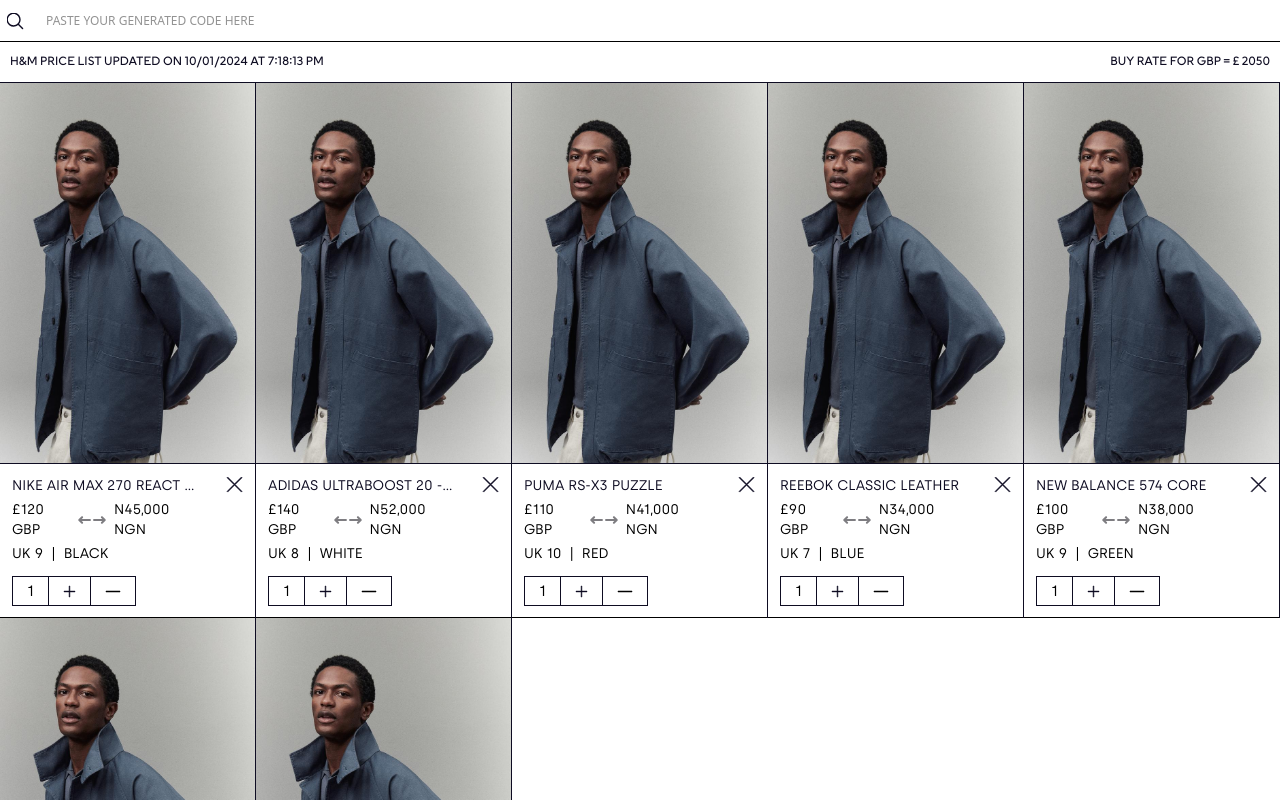
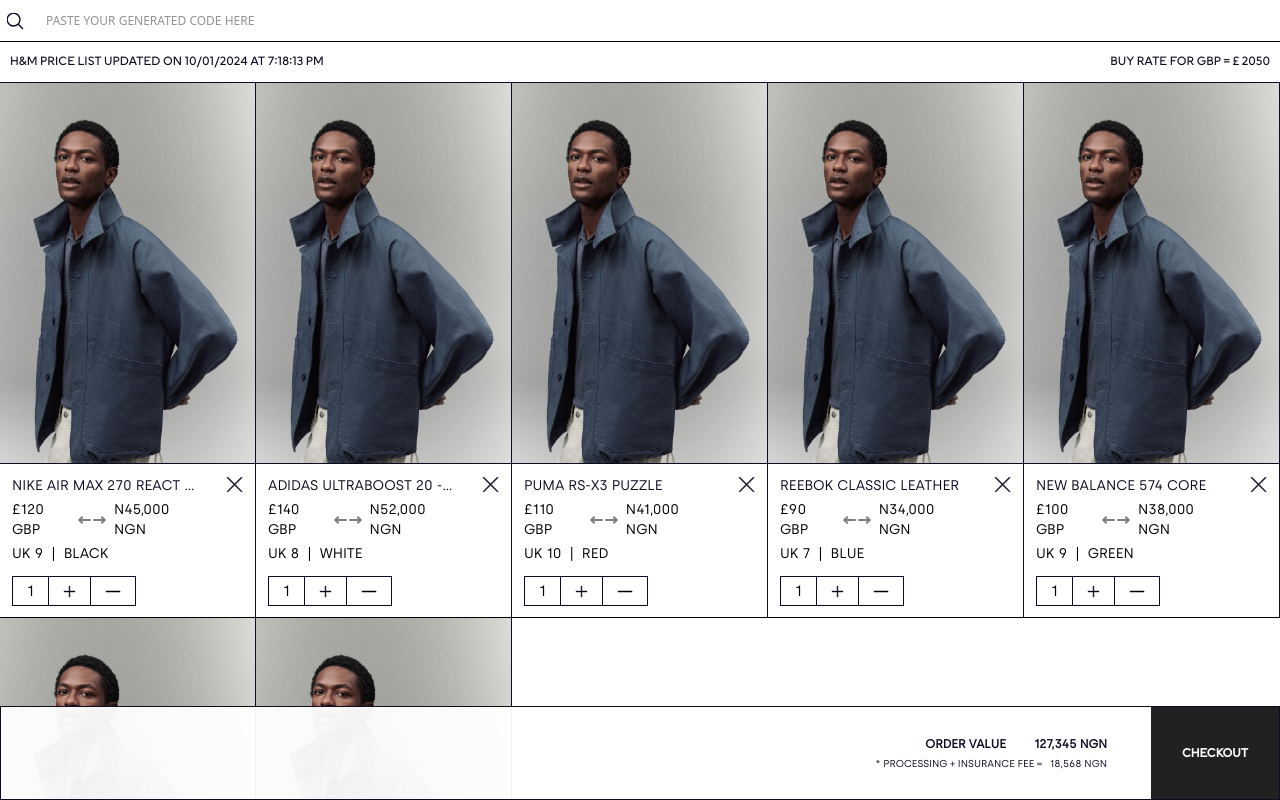
Before and after one commit to Shopaxa-global/Frontend, a Next.js app: page /cart/1 in a window 1280 px wide. Shown: the top 800 px of the page. Built offline with nearby package versions, Linux system fonts and the light colour scheme.

Commit message:
update: add sub total banner

```diff
--- a/components/compound/CartLayout/index.tsx
+++ b/components/compound/CartLayout/index.tsx
@@ -79,8 +79,8 @@ const CartLayout = () => {
   return (
     <main className="body z-[15] min-h-dvh grid grid-rows-[auto_1fr_auto]">
       <NavSearchbar addMargin={false} />
-      <div className="min-h-[500px] mt-10">
-        <div className="flex items-center justify-between px-[10px] py-3 text-xs leading-[18px] font-HM-Sans text-black-100 uppercase border-b border-black-100">
+      <div className="min-h-[31.25rem] mt-10 mb-40">
+        <div className="flex items-center justify-between px-[0.625rem] py-3 text-xs leading-[1.125rem] font-HM-Sans text-black-100 uppercase border-b border-black-100">
           <h1>H&M PRICE LIST UPDATED ON 10/01/2024 AT 7:18:13 PM</h1>
           <p>BUY Rate FOR GBP = £ 2050</p>
         </div>
@@ -96,6 +96,26 @@ const CartLayout = () => {
             />
           ))}
         </div>
+        <div
+          role="region"
+          aria-live="polite"
+          aria-label="Price subtotal breakdown"
+          className="fixed bottom-0 w-full z-20 bg-white bg-opacity-95 flex uppercase border border-black-100"
+        >
+          <div className="w-6/12 lg:w-[90%] lg:py-7 py-2 px-2 md:px-11 font-Silka text-xs leading-[1.125rem] grid justify-end text-black-100">
+            <div className="flex md:gap-7 md:justify-end justify-between font-bold">
+              <p>order value</p>
+              <p>127,345 NGN</p>
+            </div>
+            <div className="text-[0.625rem] leading-[0.875rem] flex md:gap-2 md:justify-normal justify-between mt-1">
+              <p>* processing + insurance FEE =</p>
+              <p>18,568 NGN</p>
+            </div>
+          </div>
+          <button className="w-6/12 lg:w-[10%] block bg-[#212121] text-white font-HM-Sans text-xs leading-[1.125rem] font-bold lg:py-7 py-2 uppercase">
+            Checkout
+          </button>
+        </div>
       </div>
       <Footer />
       <BackDrop />
--- a/components/molecule/CartItem.tsx
+++ b/components/molecule/CartItem.tsx
@@ -30,16 +30,16 @@ const CartItem: React.FC<CartItemProps> = ({
       <Image
         alt=""
         src={gallery2}
-        className="md:w-full md:h-[380px] h-[300px] w-6/12 object-cover"
+        className="md:w-full md:h-[23.75rem] h-[18.75rem] w-6/12 object-cover"
       />
-      <div className="p-3 md:border-t border-l md:border-l-0 border-black-100 uppercase md:flex flex-row-reverse items-start justify-between w-6/12 md:w-full h-[300px] md:h-auto">
+      <div className="p-3 md:border-t border-l md:border-l-0 border-black-100 uppercase md:flex flex-row-reverse items-start justify-between w-6/12 md:w-full h-[18.75rem] md:h-auto">
         <button
           aria-label="remove item"
           className="w-full md:w-auto flex justify-end my-4 md:my-0"
         >
           <Image src={closeIcon} alt="" />
         </button>
-        <div className="w-[80%] flex flex-col justify-between h-[calc(100%-80px)] md:block">
+        <div className="w-[80%] flex flex-col justify-between h-[calc(100%-5rem)] md:block">
           <div>
             <div className="flex justify-between">
               <p
@@ -67,12 +67,12 @@ const CartItem: React.FC<CartItemProps> = ({
             </div>
           </div>
           <div className="mt-3 flex">
-            <p className="border px-[14px] py-[6px] border-black-100 text-xs md:text-[15px]">
+            <p className="border px-[0.875rem] py-[0.375rem] border-black-100 text-xs md:text-[0.938rem]">
               {count}
             </p>
             <button
               aria-label={`add another unit for ${name}`}
-              className="border-y px-[14px] py-[6px] border-black-100"
+              className="border-y px-[0.875rem] py-[0.375rem] border-black-100"
               onClick={() => setCount(count + 1)}
             >
               <svg
@@ -91,7 +91,7 @@ const CartItem: React.FC<CartItemProps> = ({
               </svg>
             </button>
             <button
-              className="border px-[14px] py-[6px] border-black-100"
+              className="border px-[0.875rem] py-[0.375rem] border-black-100"
               aria-label={`remove a unit from ${name}`}
               onClick={() => setCount(count - 1)}
             >
```
